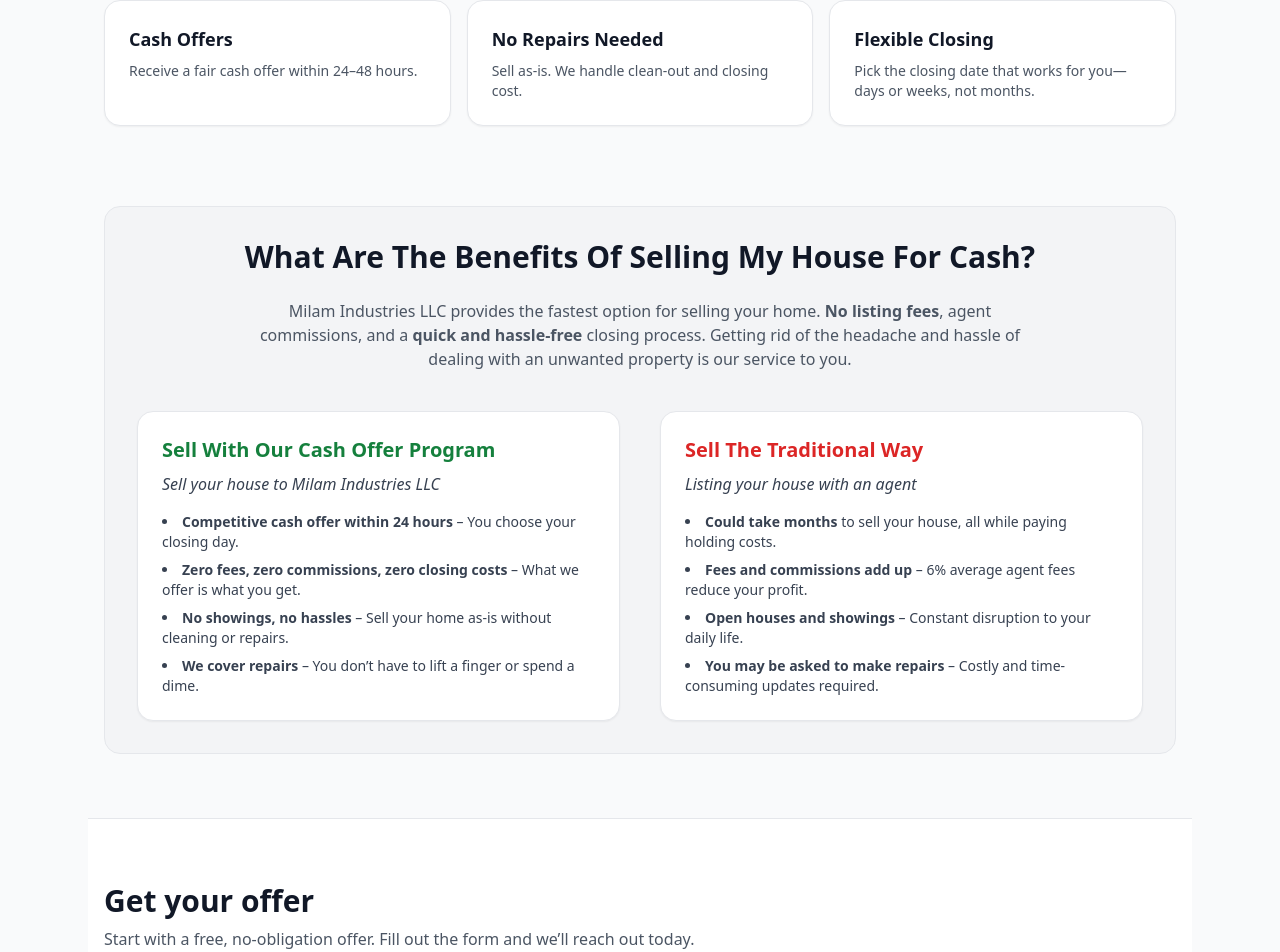
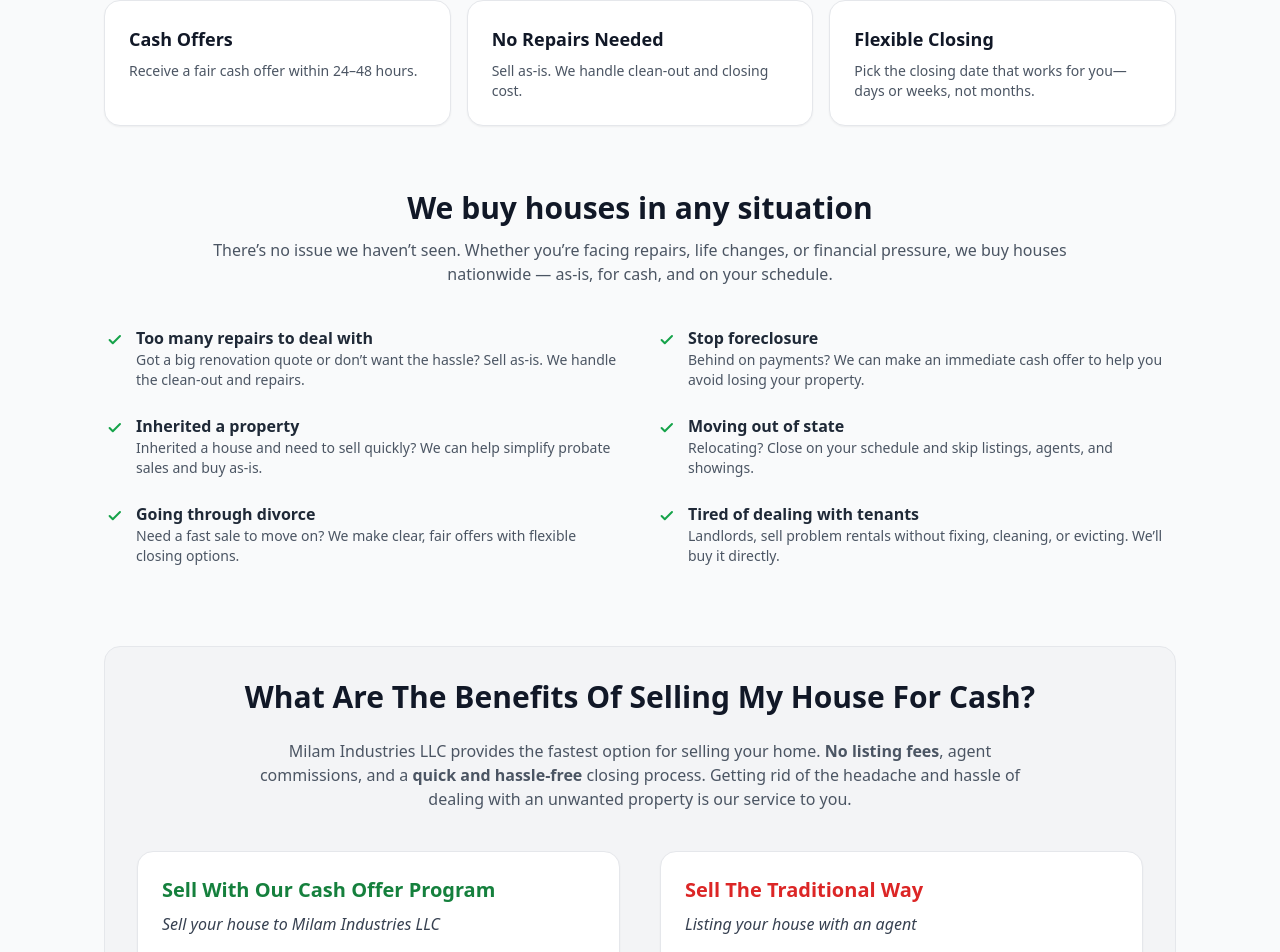
Before and after one commit to milamindustries/milamindustries-site, a Next.js app in the folder milamindustries-site/: page / in a window 1280 px wide. Shown: the part 783-1735 px from the top of the page. Built offline with nearby package versions, Linux system fonts and the light colour scheme.

Commit message:
feat(home): add “We buy houses in any situation” section under What we offer

```diff
--- a/milamindustries-site/app/page.jsx
+++ b/milamindustries-site/app/page.jsx
@@ -113,6 +113,97 @@ export default function Page() {
           ))}
         </div>
 
+      {/* SITUATIONS WE HELP WITH */}
+        <div className="mt-16">
+          <h3 className="text-2xl md:text-3xl font-bold text-center">
+            We buy houses in any situation
+          </h3>
+          <p className="mt-3 text-center text-gray-600 max-w-4xl mx-auto">
+            There’s no issue we haven’t seen. Whether you’re facing repairs, life changes, or
+            financial pressure, we buy houses nationwide — as-is, for cash, and on your schedule.
+          </p>
+
+          <div className="mt-10 grid md:grid-cols-2 gap-8">
+            {/* LEFT COLUMN */}
+            <ul className="space-y-6 text-gray-800">
+              <li className="flex gap-3">
+                <svg className="h-5 w-5 text-green-600 mt-1 shrink-0" viewBox="0 0 20 20" fill="currentColor">
+                  <path fillRule="evenodd" d="M16.704 5.29a1 1 0 010 1.42l-7.2 7.2a1 1 0 01-1.42 0l-3.2-3.2a1 1 0 111.42-1.42l2.49 2.49 6.49-6.49a1 1 0 011.42 0z" clipRule="evenodd"/>
+                </svg>
+                <div>
+                  <p className="font-semibold">Too many repairs to deal with</p>
+                  <p className="text-sm text-gray-600">
+                    Got a big renovation quote or don’t want the hassle? Sell as-is. We handle the clean-out and repairs.
+                  </p>
+                </div>
+              </li>
+
+              <li className="flex gap-3">
+                <svg className="h-5 w-5 text-green-600 mt-1 shrink-0" viewBox="0 0 20 20" fill="currentColor">
+                  <path fillRule="evenodd" d="M16.704 5.29a1 1 0 010 1.42l-7.2 7.2a1 1 0 01-1.42 0l-3.2-3.2a1 1 0 111.42-1.42l2.49 2.49 6.49-6.49a1 1 0 011.42 0z" clipRule="evenodd"/>
+                </svg>
+                <div>
+                  <p className="font-semibold">Inherited a property</p>
+                  <p className="text-sm text-gray-600">
+                    Inherited a house and need to sell quickly? We can help simplify probate sales and buy as-is.
+                  </p>
+                </div>
+              </li>
+
+              <li className="flex gap-3">
+                <svg className="h-5 w-5 text-green-600 mt-1 shrink-0" viewBox="0 0 20 20" fill="currentColor">
+                  <path fillRule="evenodd" d="M16.704 5.29a1 1 0 010 1.42l-7.2 7.2a1 1 0 01-1.42 0l-3.2-3.2a1 1 0 111.42-1.42l2.49 2.49 6.49-6.49a1 1 0 011.42 0z" clipRule="evenodd"/>
+                </svg>
+                <div>
+                  <p className="font-semibold">Going through divorce</p>
+                  <p className="text-sm text-gray-600">
+                    Need a fast sale to move on? We make clear, fair offers with flexible closing options.
+                  </p>
+                </div>
+              </li>
+            </ul>
+
+            {/* RIGHT COLUMN */}
+            <ul className="space-y-6 text-gray-800">
+              <li className="flex gap-3">
+                <svg className="h-5 w-5 text-green-600 mt-1 shrink-0" viewBox="0 0 20 20" fill="currentColor">
+                  <path fillRule="evenodd" d="M16.704 5.29a1 1 0 010 1.42l-7.2 7.2a1 1 0 01-1.42 0l-3.2-3.2a1 1 0 111.42-1.42l2.49 2.49 6.49-6.49a1 1 0 011.42 0z" clipRule="evenodd"/>
+                </svg>
+                <div>
+                  <p className="font-semibold">Stop foreclosure</p>
+                  <p className="text-sm text-gray-600">
+                    Behind on payments? We can make an immediate cash offer to help you avoid losing your property.
+                  </p>
+                </div>
+              </li>
+
+              <li className="flex gap-3">
+                <svg className="h-5 w-5 text-green-600 mt-1 shrink-0" viewBox="0 0 20 20" fill="currentColor">
+                  <path fillRule="evenodd" d="M16.704 5.29a1 1 0 010 1.42l-7.2 7.2a1 1 0 01-1.42 0l-3.2-3.2a1 1 0 111.42-1.42l2.49 2.49 6.49-6.49a1 1 0 011.42 0z" clipRule="evenodd"/>
+                </svg>
+                <div>
+                  <p className="font-semibold">Moving out of state</p>
+                  <p className="text-sm text-gray-600">
+                    Relocating? Close on your schedule and skip listings, agents, and showings.
+                  </p>
+                </div>
+              </li>
+
+              <li className="flex gap-3">
+                <svg className="h-5 w-5 text-green-600 mt-1 shrink-0" viewBox="0 0 20 20" fill="currentColor">
+                  <path fillRule="evenodd" d="M16.704 5.29a1 1 0 010 1.42l-7.2 7.2a1 1 0 01-1.42 0l-3.2-3.2a1 1 0 111.42-1.42l2.49 2.49 6.49-6.49a1 1 0 011.42 0z" clipRule="evenodd"/>
+                </svg>
+                <div>
+                  <p className="font-semibold">Tired of dealing with tenants</p>
+                  <p className="text-sm text-gray-600">
+                    Landlords, sell problem rentals without fixing, cleaning, or evicting. We’ll buy it directly.
+                  </p>
+                </div>
+              </li>
+            </ul>
+          </div>
+        </div>
+
         {/* COMPARISON SECTION */}
         <div className="mt-20 bg-gray-100 p-8 rounded-2xl border">
           <h3 className="text-2xl md:text-3xl font-bold text-center mb-6">What Are The Benefits Of Selling My House For Cash?</h3>
```
